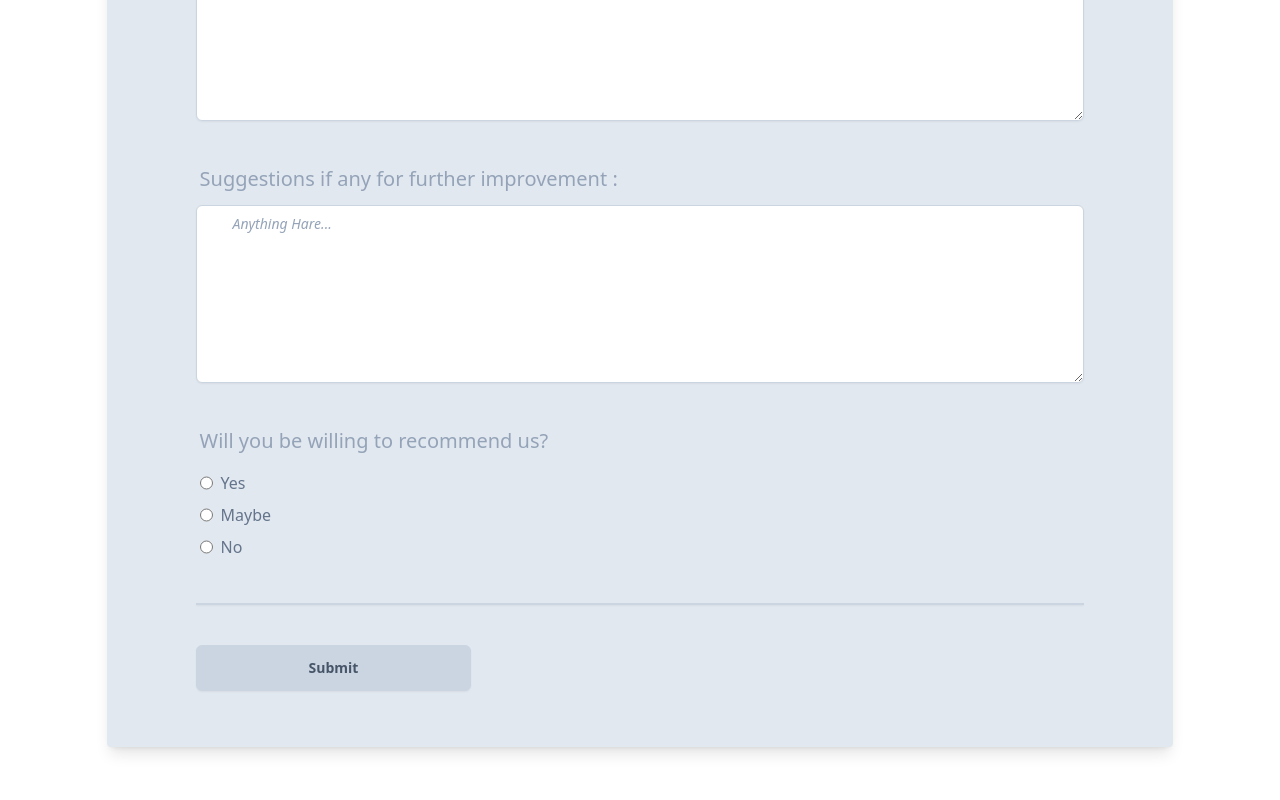
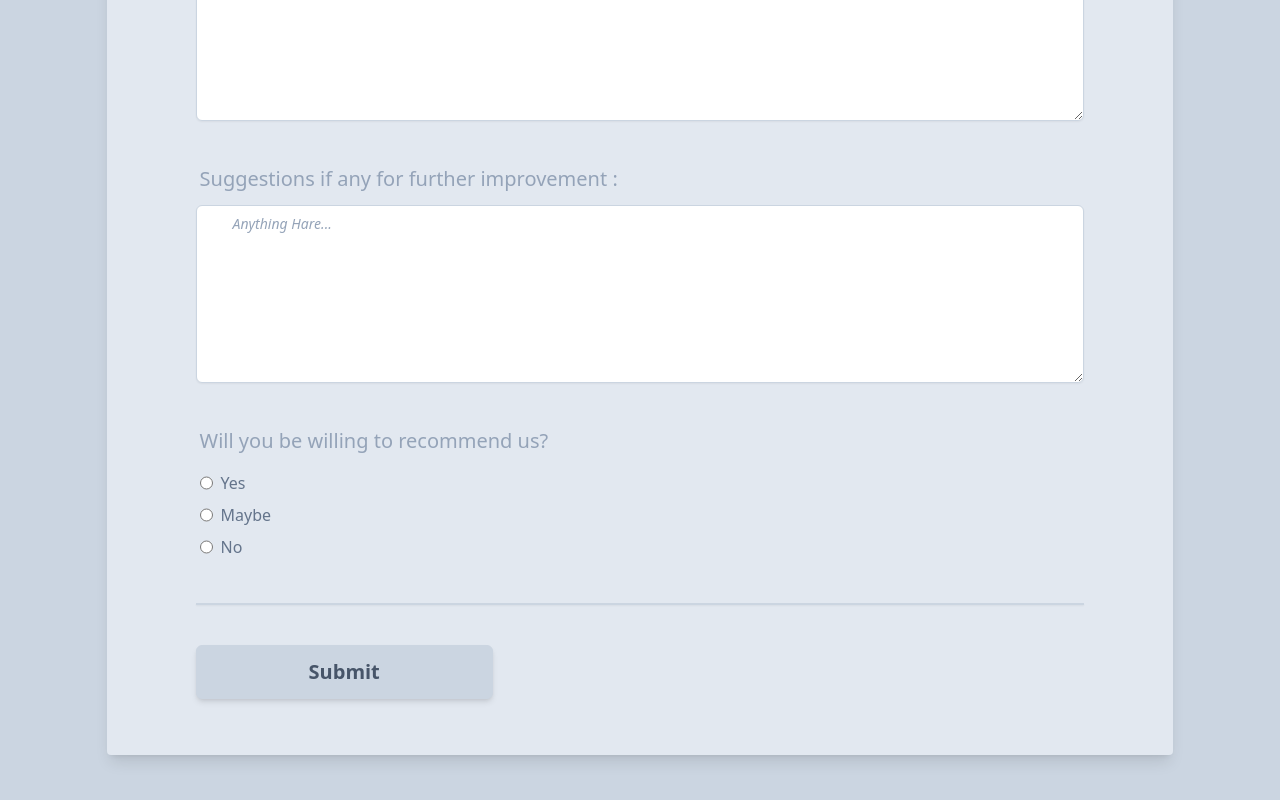
Before and after one commit to UitsHabib/demeed-frontend, a React (Create React App) app: page / in a window 1280 px wide. Shown: the part 1172-1972 px from the top of the page. Built offline with nearby package versions, Linux system fonts and the light colour scheme.

Commit message:
Createing ReUsable Components

```diff
--- /dev/null
+++ b/src/components/button.js
@@ -0,0 +1,13 @@
+import React from 'react';
+
+function Button(props) {
+  return (
+    <div>
+      <button className={`${props.myStyle === 'btnStyle' && 'btnStyle'}`}>
+        {props.children}
+      </button>
+    </div>
+  );
+}
+
+export default Button;
--- a/src/components/customer-singup-page.js
+++ b/src/components/customer-singup-page.js
@@ -4,7 +4,7 @@ import Header from './header';
 
 function SingUp() {
     return (
-        <section>
+        <section className='bg-slate-300 pb-10'>
             <Header />
             <FormPage />
 
--- a/src/components/form-page.js
+++ b/src/components/form-page.js
@@ -1,91 +1,27 @@
 import React from 'react';
+import Button from './button';
+import Informations from './informations';
+import MarkSelections from './mark-selections';
+import SelectOptions from './select-options';
+import TextAreaContent from './textArea-content';
 
 function FormPage() {
     return (
-        <form>
-            <div className='my-10 container shadow-lg mx-auto bg-slate-200 rounded py-4'>
+        <form className='my-10'>
+            <div className='container shadow-lg mx-auto bg-slate-200 rounded py-4'>
                 <h1 className='text-3xl text-center font-semibold py-4'>Customer Details:</h1>
                 <div className='h-0.5 shadow-sm bg-slate-300 '></div>
 
                 <div className='w-10/12 mx-auto my-10'>
                     <h2 className='text-xl text-slate-400 p-1 pb-3'>Full Name :</h2>
-
-                    <div className='flex gap-4'>
-                        <div className='w-6/12'>
-                            <input type="text" className='input-style ' placeholder='First Name...' />
-                        </div>
-                        <div className='w-6/12'>
-                            <input type="text" className='input-style' placeholder='Last Name...' />
-                        </div>
-                    </div>
-                    <div className='mt-10'>
-                        <h2 className='text-xl text-slate-400 p-1 pb-3'>Address :</h2>
-                        <input type="text" className='input-style' placeholder='Your Address...' />
-                        <div className='flex my-8 gap-4'>
-                            <input type="text" className='input-style' placeholder='City...' />
-                            <input type="text" className='input-style' placeholder='State / Province...' />
-                        </div>
-                        <input type="text" className='input-style' placeholder='Postal / Zip Code...' />
-                    </div>
-                    <div className='my-10 space-y-10'>
-                        <div className='w-6/12'>
-                            <h2 className='text-xl text-slate-400 p-1 pb-3'>Phone Number :</h2>
-                            <input type="text" className='input-style' placeholder='(+880)...' />
-                        </div>
-                        <div className='w-6/12'>
-                            <h2 className='text-xl text-slate-400 p-1 pb-3'>Email :</h2>
-                            <input type="text" className='input-style' placeholder='devschapy71@gmail.com' />
-                        </div>
-                    </div>
-
+                    <Informations />
                     <div className='h-0.5 shadow-sm bg-slate-300 my-10'></div>
-
-                    <div className='w-6/12 my-10'>
-                        <h2 className='text-xl text-slate-400 p-1 pb-3'>How did you hear about us?</h2>
-                        <select className='input-style text-slate-400' name='select'>
-                            <option value="please select" key="">Please Select</option>
-                            <option value="newspaper" key="">Newspaper</option>
-                            <option value="internet" key="">Internet</option>
-                            <option value="others" key="">Others...</option>
-                        </select>
-                    </div>
-                    <div className='my-10 space-y-10'>
-                        <div>
-                            <h2 className='text-xl text-slate-400 p-1 pb-3'>Feedback about us :</h2>
-                            <textarea className='input-style' cols="30" rows="8"></textarea>
-                        </div>
-                        <div>
-                            <h2 className='text-xl text-slate-400 p-1 pb-3'>Suggestions if any for further improvement :</h2>
-                            <textarea className='input-style' cols="30" rows="8" placeholder='Anything Hare...'></textarea>
-                        </div>
-                    </div>
-                    <div className='my-10'>
-                        <h2 className='text-xl text-slate-400 p-1 pb-3'>Will you be willing to recommend us?</h2>
-                        <div className='p-1 flex gap-2'>
-                            <input className='text-slate-400 block' type="radio" />
-                            <label className='text-slate-500 block'>Yes</label>
-                        </div>
-                        <div className='p-1 flex gap-2'>
-                            <input className='text-slate-400 block' type="radio" />
-                            <label className='text-slate-500 block'>Maybe</label>
-                        </div>
-                        <div className='p-1 flex gap-2'>
-                            <input className='text-slate-400 block' type="radio" />
-                            <label className='text-slate-500 block'>No</label>
-                        </div>
-                    </div>
-
+                    <SelectOptions />
+                    <TextAreaContent />
+                    <MarkSelections />
                     <div className='h-0.5 shadow-sm bg-slate-300 my-10'></div>
-
-                    <input className='submit' type="submit" />
-
-
-
+                    <Button myStyle="btnStyle">Submit</Button>
                 </div>
-
-
-
-
             </div>
         </form>
     );
--- /dev/null
+++ b/src/components/informations.js
@@ -0,0 +1,37 @@
+import React from 'react';
+
+function Informations() {
+    return (
+        <div>
+            <div className='flex gap-4'>
+                <div className='w-6/12'>
+                    <input type="text" className='input-style ' placeholder='First Name...' />
+                </div>
+                <div className='w-6/12'>
+                    <input type="text" className='input-style' placeholder='Last Name...' />
+                </div>
+            </div>
+            <div className='mt-10'>
+                <h2 className='text-xl text-slate-400 p-1 pb-3'>Address :</h2>
+                <input type="text" className='input-style' placeholder='Your Address...' />
+                <div className='flex my-8 gap-4'>
+                    <input type="text" className='input-style' placeholder='City...' />
+                    <input type="text" className='input-style' placeholder='State / Province...' />
+                </div>
+                <input type="text" className='input-style' placeholder='Postal / Zip Code...' />
+            </div>
+            <div className='my-10 space-y-10'>
+                <div className='w-6/12'>
+                    <h2 className='text-xl text-slate-400 p-1 pb-3'>Phone Number :</h2>
+                    <input type="text" className='input-style' placeholder='(+880)...' />
+                </div>
+                <div className='w-6/12'>
+                    <h2 className='text-xl text-slate-400 p-1 pb-3'>Email :</h2>
+                    <input type="text" className='input-style' placeholder='devschapy71@gmail.com' />
+                </div>
+            </div>
+        </div>
+    );
+}
+
+export default Informations;
--- /dev/null
+++ b/src/components/mark-selections.js
@@ -0,0 +1,23 @@
+import React from 'react';
+
+function MarkSelections() {
+    return (
+        <div className='my-10'>
+            <h2 className='text-xl text-slate-400 p-1 pb-3'>Will you be willing to recommend us?</h2>
+            <div className='p-1 flex gap-2'>
+                <input className='text-slate-400 block' type="radio" />
+                <label className='text-slate-500 block'>Yes</label>
+            </div>
+            <div className='p-1 flex gap-2'>
+                <input className='text-slate-400 block' type="radio" />
+                <label className='text-slate-500 block'>Maybe</label>
+            </div>
+            <div className='p-1 flex gap-2'>
+                <input className='text-slate-400 block' type="radio" />
+                <label className='text-slate-500 block'>No</label>
+            </div>
+        </div>
+    );
+}
+
+export default MarkSelections;
--- /dev/null
+++ b/src/components/select-options.js
@@ -0,0 +1,17 @@
+import React from 'react';
+
+function SelectOptions() {
+    return (
+        <div className='w-6/12 my-10'>
+            <h2 className='text-xl text-slate-400 p-1 pb-3'>How did you hear about us?</h2>
+            <select className='input-style text-slate-400' name='select'>
+                <option value="please select" key="">Please Select</option>
+                <option value="newspaper" key="">Newspaper</option>
+                <option value="internet" key="">Internet</option>
+                <option value="others" key="">Others...</option>
+            </select>
+        </div>
+    );
+}
+
+export default SelectOptions;
--- /dev/null
+++ b/src/components/textArea-content.js
@@ -0,0 +1,18 @@
+import React from 'react';
+
+function TextAreaContent() {
+    return (
+        <div className='my-10 space-y-10'>
+            <div>
+                <h2 className='text-xl text-slate-400 p-1 pb-3'>Feedback about us :</h2>
+                <textarea className='input-style' cols="30" rows="8"></textarea>
+            </div>
+            <div>
+                <h2 className='text-xl text-slate-400 p-1 pb-3'>Suggestions if any for further improvement :</h2>
+                <textarea className='input-style' cols="30" rows="8" placeholder='Anything Hare...'></textarea>
+            </div>
+        </div>
+    );
+}
+
+export default TextAreaContent;
--- a/src/css/index.css
+++ b/src/css/index.css
@@ -9,9 +9,9 @@
         @apply w-10/12
     }
     .input-style {
-        @apply placeholder:italic placeholder:text-slate-400 block bg-white w-full border border-slate-300 rounded-md py-2 pl-9 pr-3 shadow-sm focus:outline-none focus:border-sky-500 focus:ring-sky-500 focus:ring-1 sm:text-sm
+        @apply placeholder:italic placeholder:text-slate-400 block bg-white w-full border border-slate-300 rounded-md py-2 pl-9 pr-3 shadow-sm focus:outline-none focus:ring-sky-500 focus:ring-1 sm:text-sm
     }
-    .submit{
-        @apply text-slate-600 font-bold block bg-slate-300 border border-slate-300 rounded-md py-3 px-28 shadow-sm focus:outline-none focus:border-sky-500 focus:ring-sky-500 focus:ring-1 sm:text-sm
+    .btnStyle{
+        @apply text-slate-600 font-bold block bg-slate-300 border border-slate-300 rounded-md py-3 px-28 shadow-md focus:outline-none focus:border-sky-500 focus:ring-sky-500 focus:ring-1 text-xl hover:bg-slate-500 hover:text-white
     }
 }
```
